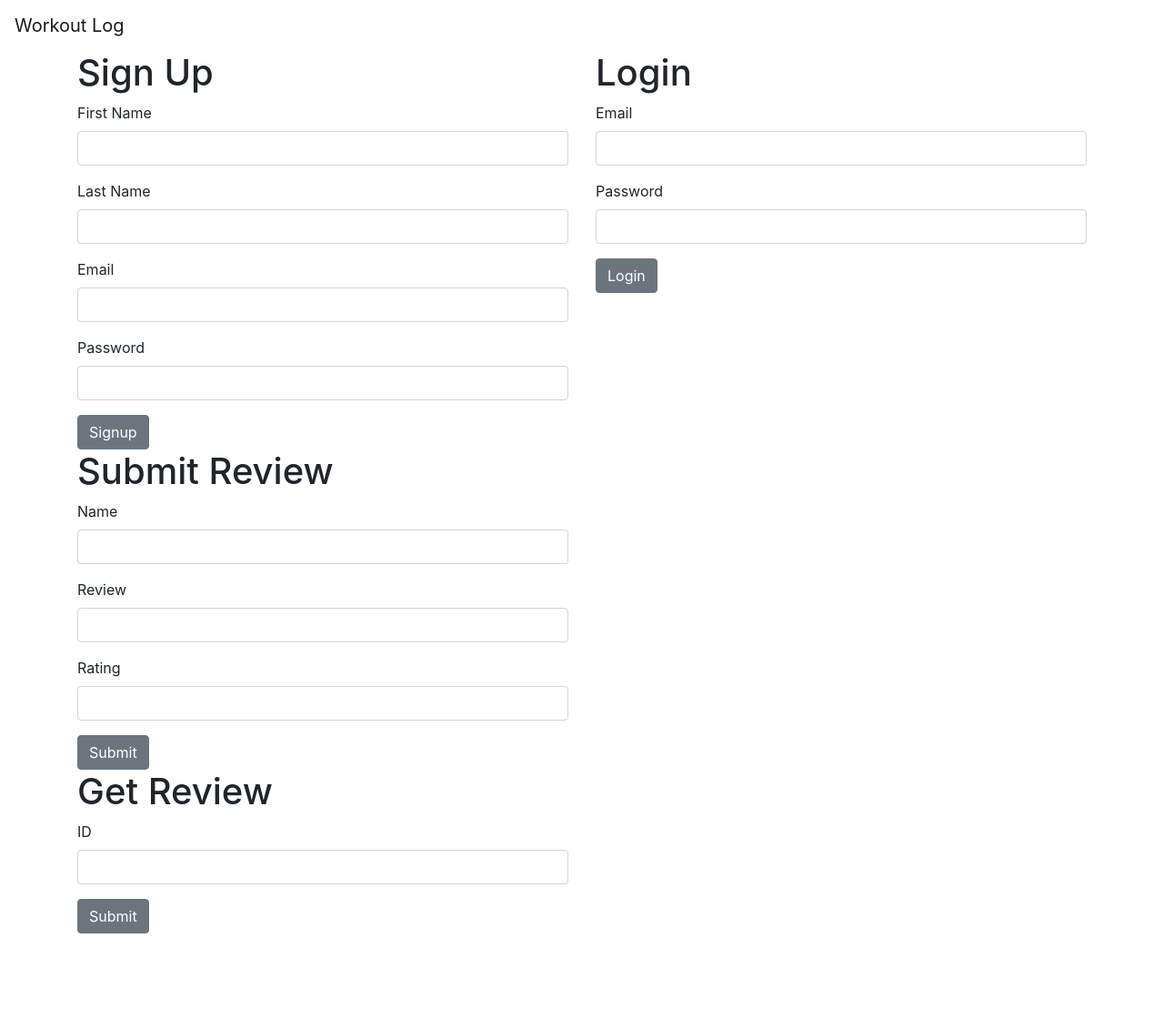
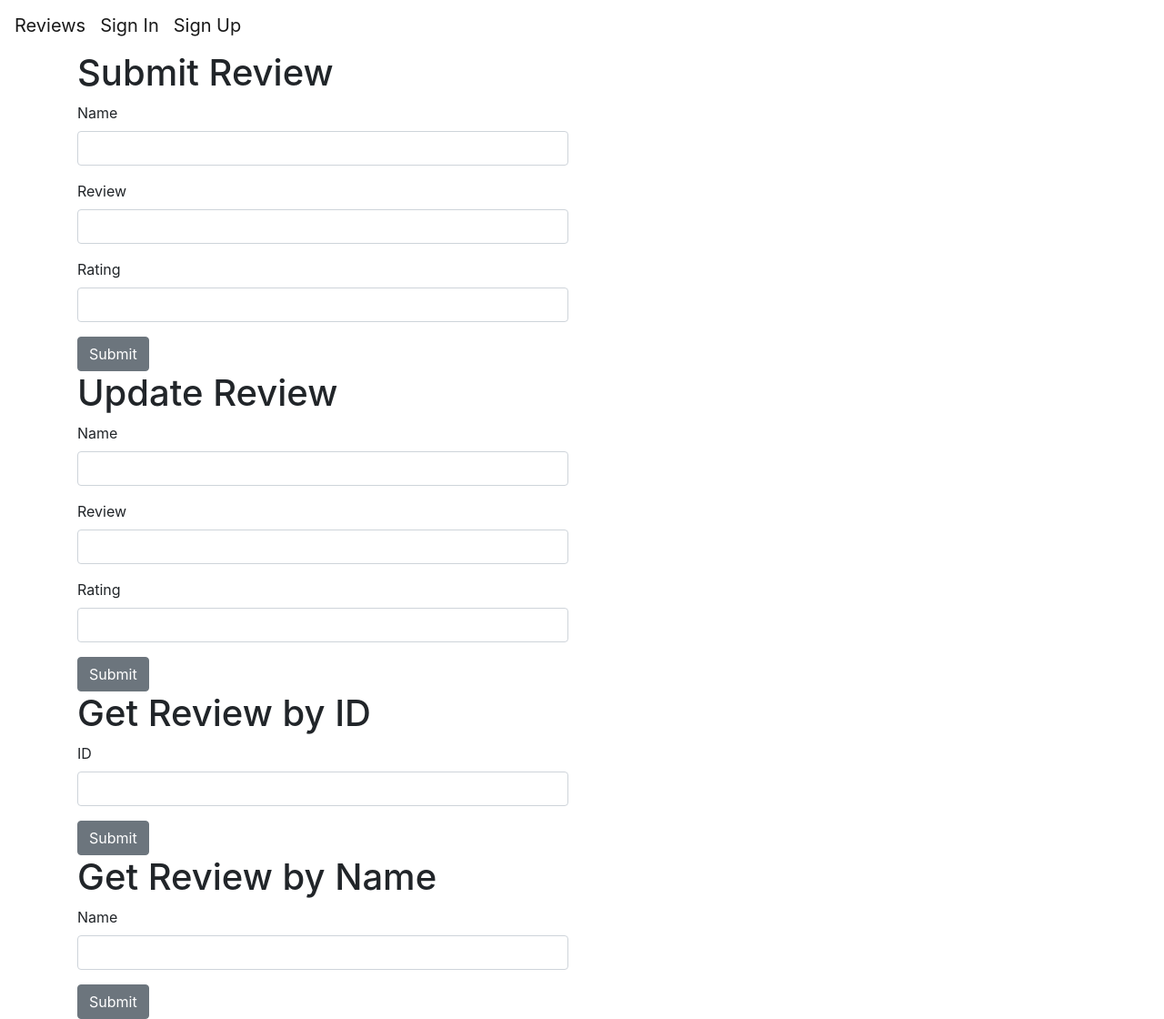
Before and after one commit to mitch1887/ReactProjectClient, a React (Create React App) app: page / in a window 1280 px wide. Shown: the whole page at 91% size. Before the commit the page ends 1026 px from the top, so only its background shows below. Built offline with nearby package versions, Linux system fonts and the light colour scheme.

Commit message:
Push client

```diff
--- a/package.json
+++ b/package.json
@@ -10,8 +10,10 @@
     "nodemon": "^2.0.2",
     "react": "^16.12.0",
     "react-dom": "^16.12.0",
+    "react-router": "^5.1.2",
+    "react-router-dom": "^5.1.2",
     "react-scripts": "3.3.0",
-    "reactstrap": "^8.3.2"
+    "reactstrap": "^8.4.1"
   },
   "scripts": {
     "start": "react-scripts start",
--- a/public/index.html
+++ b/public/index.html
@@ -1,7 +1,7 @@
 <!DOCTYPE html>
 <html lang="en">
   <head>
-    <title>Workout Log Client</title>
+    <title>Video Game Reviews</title>
     <meta charset="utf-8" />
     <link rel="icon" href="%PUBLIC_URL%/favicon.ico" />
     <meta name="viewport" content="width=device-width, initial-scale=1" />
@@ -25,7 +25,6 @@
       work correctly both with client-side routing and a non-root public URL.
       Learn how to configure a non-root public URL by running `npm run build`.
     -->
-    <title>React App</title>
   </head>
   <body>
     <noscript>You need to enable JavaScript to run this app.</noscript>
--- a/src/App.js
+++ b/src/App.js
@@ -1,6 +1,8 @@
 import React, { Component, useEffect, useState } from 'react';
-import Sitebar from './home/Navbar';
+import { Button } from 'reactstrap';
+import Navbar from './home/Navbar';
 import Auth from './auth/Auth';
+import Main from './main';
 
 function App() {
 
@@ -24,9 +26,9 @@ function App() {
   }
 
   return (
-    <div>
-      <Sitebar clickLogout={clearToken}/>
-      <Auth updateToken={updateToken}/>
+    <div className="App">
+      <Navbar />
+      <Main />
     </div>
   );
 }
--- a/src/auth/Auth.js
+++ b/src/auth/Auth.js
@@ -2,7 +2,6 @@ import React from 'react';
 import {Container, Row, Col} from 'reactstrap';
 import Signup from './Signup';
 import Login from './Login';
-import VideoGame from './VideoGame';
 
 const Auth = (props) => {
     return (
@@ -14,9 +13,6 @@ const Auth = (props) => {
                 <Col md="6" className="login-col">
                     <Login updateToken={props.updateToken}/>
                 </Col>
-                <Col md="6">
-                    <VideoGame updateToken={props.updateToken}/>
-                </Col>
             </Row>
         </Container>
     )
--- a/src/auth/Login.js
+++ b/src/auth/Login.js
@@ -1,5 +1,5 @@
 import React, { useState } from 'react';
-import { Form, FormGroup, Label, Input, Button } from 'reactstrap';
+import { Form, FormGroup, Label, Input, Button, Row, Col } from 'reactstrap';
 
 const Login = (props) => {
     const [email, setEmail] = useState('');
@@ -10,7 +10,7 @@ const Login = (props) => {
         console.log(email, password);
         fetch("http://localhost:3005/user/signin", {
             method: 'POST',
-            body: JSON.stringify({email: email, password: password}),
+            body: JSON.stringify({ email: email, password: password }),
             headers: new Headers({
                 'Content-Type': 'application/json'
             })
@@ -23,8 +23,8 @@ const Login = (props) => {
 
     return (
         <div>
-            <h1>Login</h1>
             <Form onSubmit={handleSubmit}>
+                <h1>Login</h1>
                 <FormGroup>
                     <Label htmlFor="email">Email</Label>
                     <Input onChange={(e) => setEmail(e.target.value)} name="email" value={email} />
--- /dev/null
+++ b/src/auth/ReviewPage.js
@@ -0,0 +1,17 @@
+import React from 'react';
+import { Container, Row, Col } from 'reactstrap';
+import VideoGame from './VideoGame';
+
+const Auth = (props) => {
+    return (
+        <Container className="auth-container">
+            <Row>
+                <Col md="6">
+                    <VideoGame updateToken={props.updateToken} />
+                </Col>
+            </Row>
+        </Container>
+    )
+}
+
+export default Auth;
--- a/src/auth/VideoGame.js
+++ b/src/auth/VideoGame.js
@@ -6,7 +6,12 @@ const VideoGame = (props) => {
     const [description, setDescription] = useState('');
     const [rating, setRating] = useState('');
 
+    const [name2, updateName] = useState('');
+    const [description2, updateDescription] = useState('');
+    const [rating2, updateRating] = useState('');
+
     const [searchID, setSearchID] = useState('');
+    const [searchName, setSearchName] = useState('');
 
     let handleSubmit = (event) => {
         event.preventDefault();
@@ -23,19 +28,49 @@ const VideoGame = (props) => {
         })
     }
 
-    let handleSearch = (event) => {
+    let handleUpdate = (event) => {
         event.preventDefault();
-        fetch("http://localhost:3005/videogames/id", {
-            method: 'POST',
-            body: JSON.stringify({id: searchID}),
+        fetch("http://localhost:3005/videogames/name", {
+            method: 'PUT',
+            body: JSON.stringify({name: name2, description: description2, rating: rating2}),
             headers: new Headers({
                 'Content-Type': 'application/json'
             })
         }).then(
             (response) => response.json()
-        )//.then((data) => {
-           // props.updateToken(data.sessionToken)
-        //})
+        ).then((data) => {
+            props.updateToken(data.sessionToken)
+        })
+    }
+
+    let handleSearchID = (event) => {
+        event.preventDefault();
+        fetch("http://localhost:3005/videogames/id/" + searchID, {
+            method: 'GET',
+            //body: JSON.stringify({id: searchID}),
+            headers: new Headers({
+                'Content-Type': 'application/json'
+            })
+        }).then(
+            (response) => response.json()
+        ).then((data) => {
+            console.log(data);
+        })
+    }
+
+    let handleSearchName = (event) => {
+        event.preventDefault();
+        fetch("http://localhost:3005/videogames/name/" + searchName, {
+            method: 'GET',
+            //body: JSON.stringify({id: searchID}),
+            headers: new Headers({
+                'Content-Type': 'application/json'
+            })
+        }).then(
+            (response) => response.json()
+        ).then((data) => {
+            console.log(data);
+        })
     }
 
     return (
@@ -56,14 +91,39 @@ const VideoGame = (props) => {
                 </FormGroup>
                 <Button type="submit">Submit</Button>
             </Form>
-            <h1>Get Review</h1>
-            <Form onSubmit={handleSearch}>
+            <h1>Update Review</h1>
+            <Form onSubmit={handleUpdate}>
+                <FormGroup>
+                    <Label htmlFor="name2">Name</Label>
+                    <Input onChange={(e) => updateName(e.target.value)} name="name2" value={name2} />
+                </FormGroup>
+                <FormGroup>
+                    <Label htmlFor="description2">Review</Label>
+                    <Input onChange={(e) => updateDescription(e.target.value)} name="description2" value={description2} />
+                </FormGroup>
+                <FormGroup>
+                    <Label htmlFor="rating2">Rating</Label>
+                    <Input onChange={(e) => updateRating(e.target.value)} name="rating2" value={rating2} />
+                </FormGroup>
+                <Button type="submit">Submit</Button>
+            </Form>
+            <h1>Get Review by ID</h1>
+            <Form onSubmit={handleSearchID}>
                 <FormGroup>
                     <Label htmlFor="searchID">ID</Label>
                     <Input onChange={(e) => setSearchID(e.target.value)} name="searchID" value={searchID} />
                 </FormGroup>
                 <Button type="submit">Submit</Button>
             </Form>
+            <h1>Get Review by Name</h1>
+            <Form onSubmit={handleSearchName}>
+                <FormGroup>
+                    <Label htmlFor="searchName">Name</Label>
+                    <Input onChange={(e) => setSearchName(e.target.value)} name="searchName" value={searchName} />
+                </FormGroup>
+                <Button type="submit">Submit</Button>
+            </Form>
+
         </div>
     )
 }
--- a/src/home/Navbar.js
+++ b/src/home/Navbar.js
@@ -1,4 +1,5 @@
-import React, {useState} from 'react';
+import React, { useState } from 'react';
+import { Link } from 'react-router-dom';
 import {
     Navbar,
     NavbarBrand,
@@ -7,7 +8,9 @@ import {
 const Sitebar = (props) => {
     return (
         <Navbar color="faded" light expand="md">
-            <NavbarBrand href="/">Workout Log</NavbarBrand>
+            <NavbarBrand href="/">Reviews</NavbarBrand>
+            <NavbarBrand href="/signin">Sign In</NavbarBrand>
+            <NavbarBrand href="/signup">Sign Up</NavbarBrand>
         </Navbar>
     )
 }
--- a/src/index.js
+++ b/src/index.js
@@ -4,8 +4,14 @@ import './index.css';
 import App from './App';
 import * as serviceWorker from './serviceWorker';
 import 'bootstrap/dist/css/bootstrap.min.css';
+import { BrowserRouter } from 'react-router-dom';
 
-ReactDOM.render(<App />, document.getElementById('root'));
+ReactDOM.render((
+    <BrowserRouter>
+        <App />
+    </BrowserRouter>
+), document.getElementById('root')
+);
 
 // If you want your app to work offline and load faster, you can change
 // unregister() to register() below. Note this comes with some pitfalls.
--- /dev/null
+++ b/src/main.js
@@ -0,0 +1,18 @@
+import React from 'react';
+import { Switch, Route } from 'react-router-dom';
+
+import ReviewPage from './auth/ReviewPage';
+import Signup from './auth/Signup';
+import Signin from './auth/Login';
+
+const Main = () => {
+  return (
+    <Switch>
+      <Route exact path='/' component={ReviewPage}></Route>
+      <Route exact path='/signin' component={Signin}></Route>
+      <Route exact path='/signup' component={Signup}></Route>
+    </Switch>
+  );
+}
+
+export default Main;
```
Also changed, not shown: 2 other files (tests, documents, lock files or other folders).
